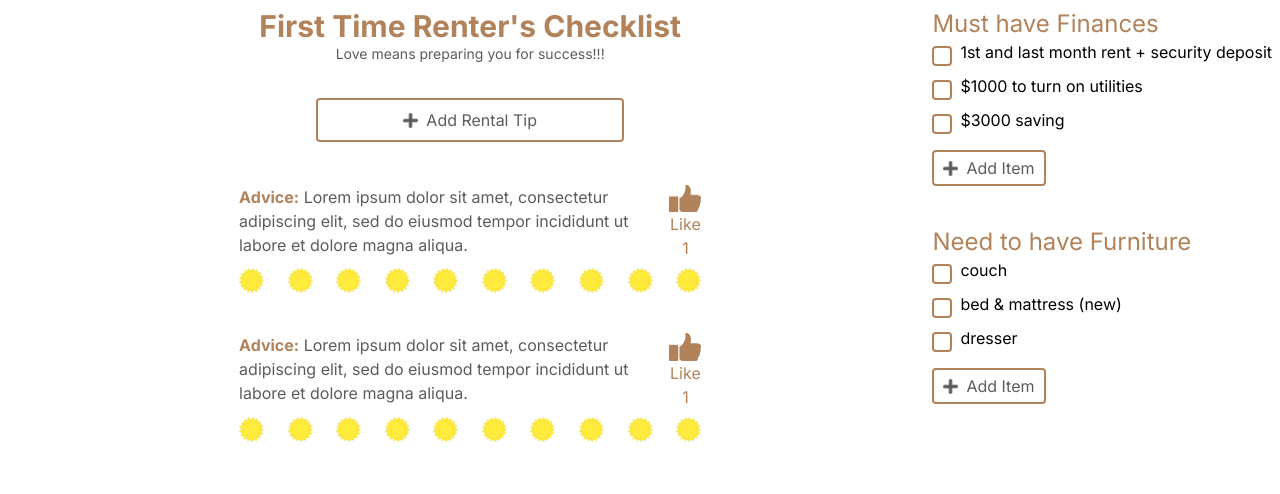
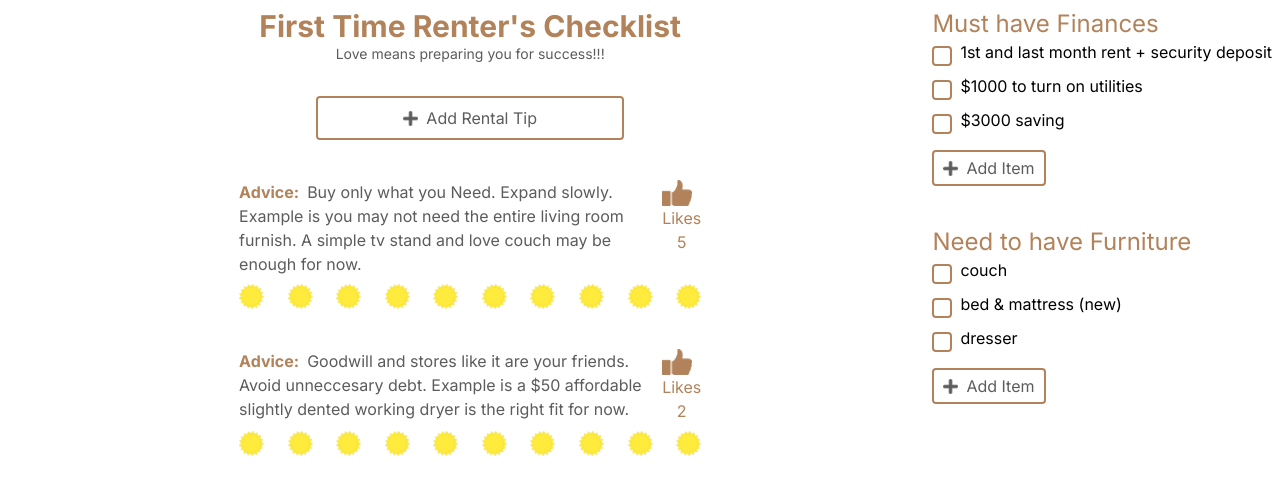
Before and after one commit to jcsmileyjr/renters-ui, a Next.js app: page / in a window 1280 px wide. Shown: the top 494 px of the page. Built offline with nearby package versions, Linux system fonts and the light colour scheme.

Commit message:
Feature: Update Advice component to use dummy data

```diff
--- a/src/app/page.js
+++ b/src/app/page.js
@@ -6,6 +6,9 @@ import Checklist from "@/components/Checklist/checklist";
 // Checklist Dummy data
 const checkListDataA = ["1st and last month rent + security deposit", "$1000 to turn on utilities", "$3000 saving"];
 const checkListDataB = ["couch", "bed & mattress (new)", "dresser"];
+
+// Advice data
+const AdviceData = [{"advice":"Buy only what you Need. Expand slowly. Example is you may not need the entire living room furnish. A simple tv stand and love couch may be enough for now.", "likes": 5, "id": 1}, {"advice":"Goodwill and stores like it are your friends. Avoid unneccesary debt. Example is a $50 affordable slightly dented working dryer is the right fit for now.", "likes": 2, "id": 2}]
 
 export default function Home() {
   /**
@@ -27,7 +30,7 @@ export default function Home() {
         <AddAdvice />
       </section>
       <section className="bg-lime-300 col-start-1 col-end-3 col-span-2 row-start-3 row-end-3 ">
-        <Advice />
+        <Advice list={AdviceData} />
       </section>
       <section className="bg-sky-300 col-start-3 col-end-3 row-span-3">
         <Checklist containerTitle={"Must have Finances"} list={checkListDataA} />
--- a/src/components/Advice/advice.js
+++ b/src/components/Advice/advice.js
@@ -2,16 +2,16 @@ import Image from 'next/image';
 import BrownThumbsUp from '../../images/thumbs-up-brown-icon.png';
 import SunIcon from '../../images/sun-icon-yellow-1.png';
 
-const AdviceContainer = () => {
+const AdviceContainer = ({content}) => {
     return (
         <div className="flex justify-center items-center mt-10">
             <div className='w-1/2'>
                 <div className='flex'>
-                    <p className='text-mediumGray pr-2'><span className='text-brown font-bold'>Advice:</span> Lorem ipsum dolor sit amet, consectetur adipiscing elit, sed do eiusmod tempor incididunt ut labore et dolore magna aliqua.</p>
+                    <p className='text-mediumGray pr-2'><span className='text-brown font-bold mr-2'>Advice:</span>{content.advice}</p>
                     <div className=''>
-                        <Image priority={false} src={BrownThumbsUp} width={75} alt="Thumbs up icon, when click, update number of likes by one." />
-                        <p className='text-center text-brown'>Like</p>
-                        <p className='text-center text-brown'>1</p>
+                        <Image priority={false} src={BrownThumbsUp} width={30} alt="Thumbs up icon, when click, update number of likes by one." />
+                        <p className='text-center text-brown'>Likes</p>
+                        <p className='text-center text-brown'>{content.likes}</p>
                     </div>
                 </div>
                 <div className='flex justify-between mt-2'>
@@ -27,14 +27,15 @@ const AdviceContainer = () => {
 }
 
 // Component that displays advice and its number of likes from an object array.
-export default function Advice () {
+export default function Advice ({list}) {
+    console.log(list);
     return (
         <div className="">
-            <AdviceContainer />
-            <AdviceContainer />
-            {/* <AdviceContainer />
-            <AdviceContainer />
-            <AdviceContainer /> */}
+            {
+                list.map((content, index) => {
+                    return <AdviceContainer key={content.id} content={content}/>
+                })
+            }
         </div>
     )
 }
```
